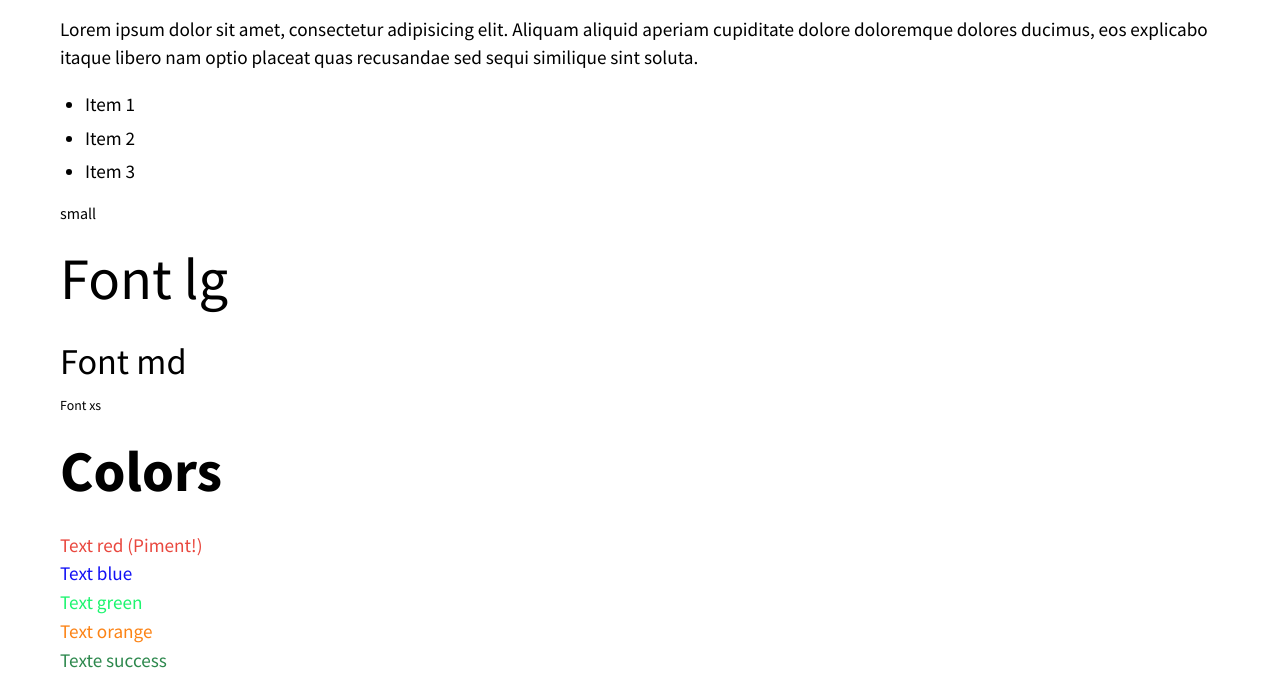
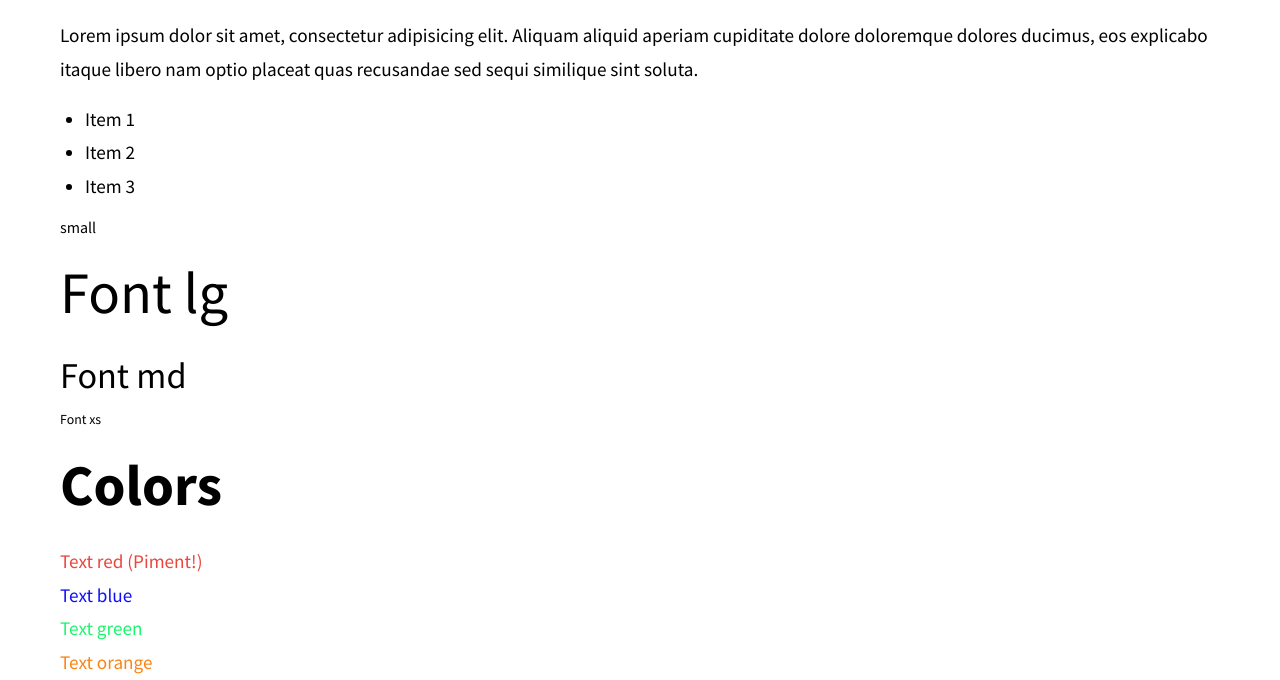
Before and after one commit to freepiment/Piment-Css, a website: page public/index.html in a window 1280 px wide. Shown: the part 559-1239 px from the top of the page. Drawn offline with nearby package versions, Linux system fonts and the light colour scheme; files that its build step writes are made by us from their sources.

Commit message:
Update _base.scss

```diff
--- a/piment/_base.scss
+++ b/piment/_base.scss
@@ -38,10 +38,6 @@ img, video, svg {
 }
 article, aside, details, figcaption, figure, footer, header, hgroup, main, menu, nav, section, summary, div {
   display: block;
-}
-p {
-  margin-top: 0;
-  margin-bottom: $base-margin;
 }
 a {
   text-decoration: none;
@@ -90,11 +86,6 @@ h1, h2, h3, h4, h5 {
   margin-top: 1em;
   margin-bottom: 2rem;
 }
-p {
-  font-weight: normal;
-  line-height: 1.5em;
-  margin-bottom: 2rem;
-}
 sup {
   vertical-align: super;
   font-size: xx-large;
```
